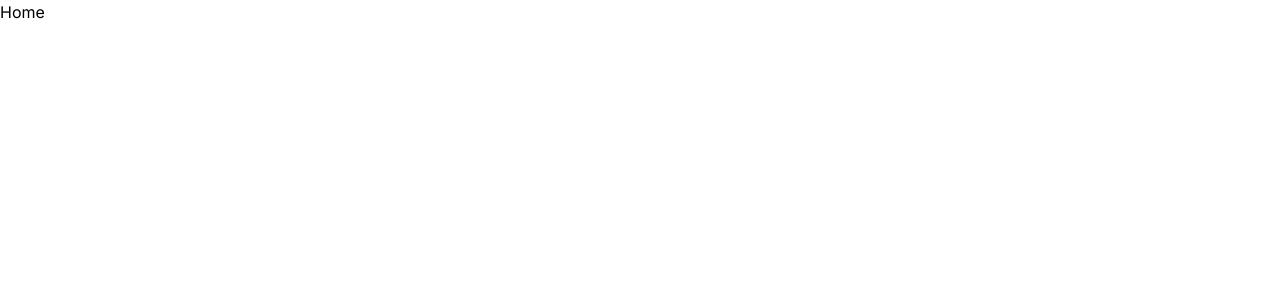
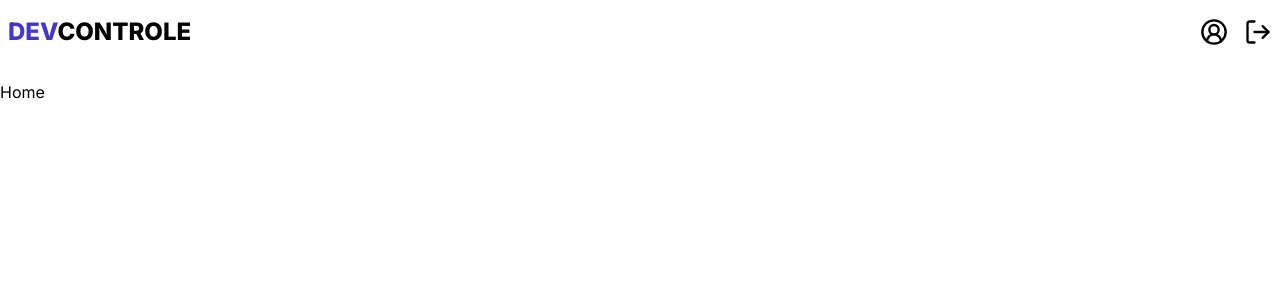
Before and after one commit to reisArthur2602/devcontrole, a Next.js app: page / in a window 1280 px wide. Shown: the top 300 px of the page. Built offline with nearby package versions, Linux system fonts and the light colour scheme.

Commit message:
feat: add header

```diff
--- a/src/app/layout.tsx
+++ b/src/app/layout.tsx
@@ -1,6 +1,7 @@
 import type { Metadata } from 'next';
 import { Inter } from 'next/font/google';
 import './globals.css';
+import { Header } from '@/components/header';
 
 const inter = Inter({ subsets: ['latin'] });
 
@@ -16,7 +17,10 @@ export default function RootLayout({
 }>) {
   return (
     <html lang="en">
-      <body className={inter.className}>{children}</body>
+      <body className={inter.className}>
+        <Header />
+        {children}
+      </body>
     </html>
   );
 }
--- /dev/null
+++ b/src/components/header/index.tsx
@@ -0,0 +1,29 @@
+import { LogOut , UserCircle2 } from 'lucide-react';
+import Link from 'next/link';
+import React from 'react';
+
+export const Header = () => {
+  return (
+    <header className="h-20 w-full px-2 py-4 items-center justify-center bg-white">
+      <div className="max-w-7xl mx-auto flex justify-between items-center">
+        <Link href="/">
+          <h1 className="text-2xl font-extrabold uppercase hover:tracking-widest duration-300">
+            <span className=" text-indigo-700">Dev</span>
+            Controle
+          </h1>
+        </Link>
+
+        <div className="flex gap-4">
+
+          <Link href="/dashboard">
+            <UserCircle2 size={28} />
+          </Link>
+
+          <button>
+            <LogOut size={28}/>
+          </button>
+        </div>
+      </div>
+    </header>
+  );
+};
```
